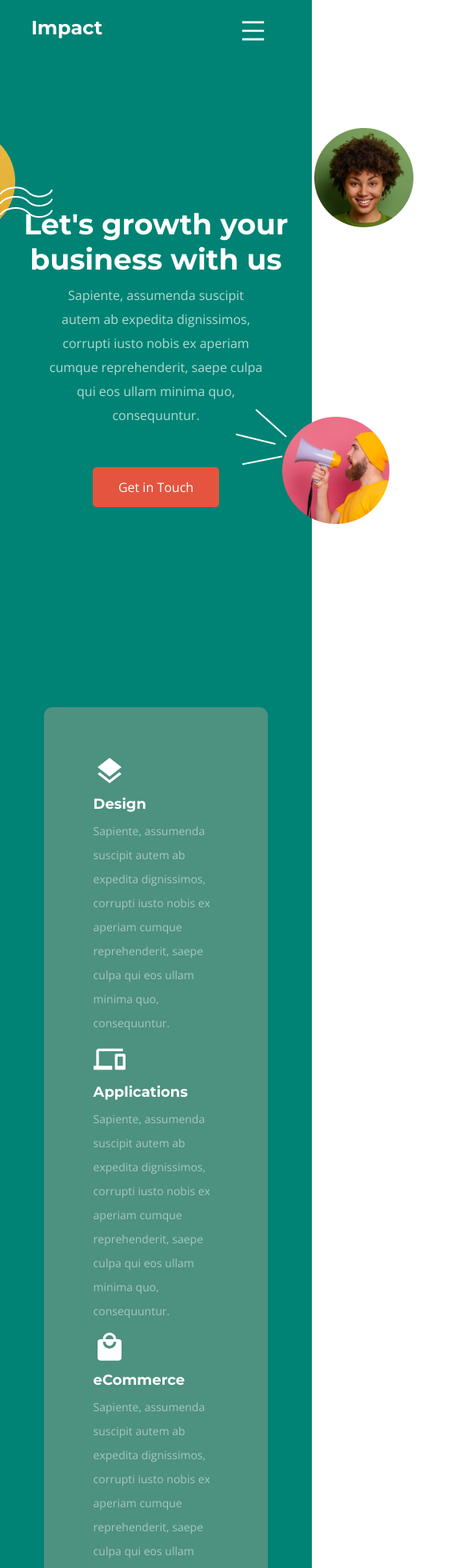
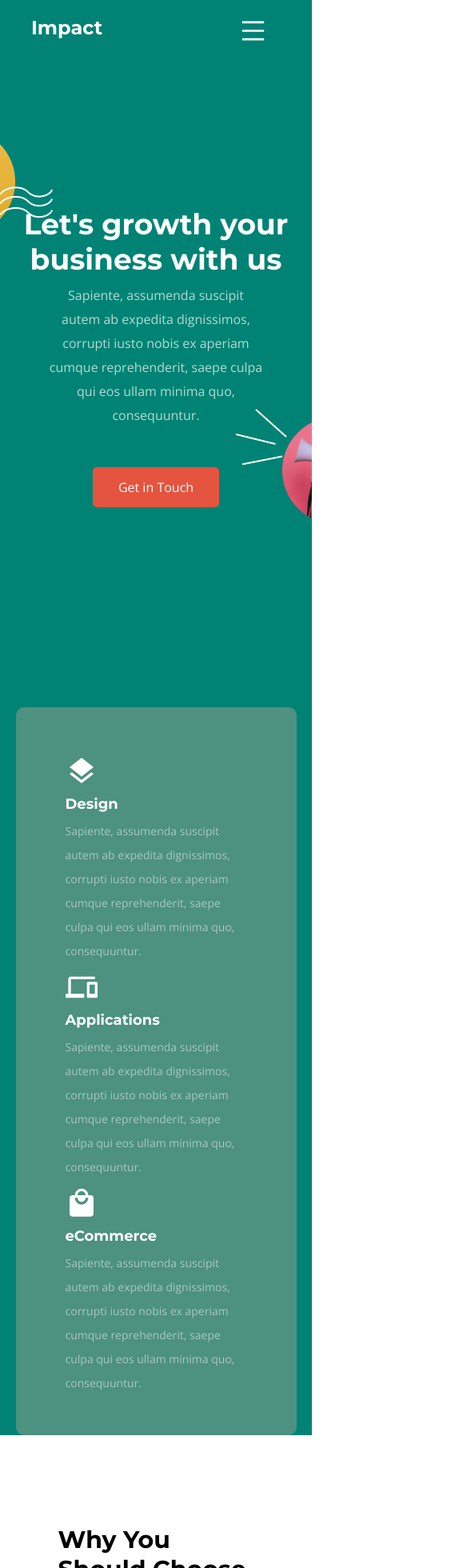
Before and after one commit to nitskp/Internship-IWebCode, a React (Create React App) app: page / in a window 390 px wide. Shown: the top 1960 px of the page at 80% size, 569 px wide, since content can reach past the window. Built offline with nearby package versions, Linux system fonts and the light colour scheme.

Commit message:
Mobile display problem resolved

```diff
--- a/src/css/App.css
+++ b/src/css/App.css
@@ -28,4 +28,5 @@ body{
 
 .wrapper{
   overflow-x: hidden;
+  position: relative;
 }
--- a/src/css/BlogPostSection.css
+++ b/src/css/BlogPostSection.css
@@ -24,7 +24,7 @@
     }
 
     .blog-post-section__text{
-        max-width: 40%;
+        max-width: 60%;
         margin: 0 auto;
         text-align: center;
         margin-bottom: 100px;
--- a/src/css/ChooseSection.css
+++ b/src/css/ChooseSection.css
@@ -22,7 +22,7 @@
 
 
     .choose-section__img-container img {
-        max-width: 630px;
+        max-width: 65vw;
         height: auto;
     }
 }
--- a/src/css/FeatureSection.css
+++ b/src/css/FeatureSection.css
@@ -5,6 +5,7 @@
         margin: 0 auto;
         margin-top: 155px;
         display: flex;
+        overflow-x: hidden;
     }
 
     .feature-section__description{
@@ -23,14 +24,16 @@
         position: absolute;
         top: 160px;
         right: -140px;
-        width: 236px;
+        max-width: 236px;
         height: auto;
+        overflow-x: hidden;
     }
+
 
     .feature-section__info-card{
         background: #4D9180;
-        max-width: 720px;
-        margin: 0 14vw;
+        max-width: 90vw;
+        margin: 0 5vw;
         margin-top: 240px;
         padding: 50px;
         border-radius: 10px;
--- a/src/css/Footer.css
+++ b/src/css/Footer.css
@@ -1,11 +1,11 @@
 .footer{
     color: white;
-    padding: 112px 60px;
+    padding: 112px 5vw;
     background: black;
 }
 
 .footer__info{
-    margin: 20px 60px;
+    margin: 20px auto;
     margin-bottom: 60px;
 }
 
--- a/src/css/WhyUsSection.css
+++ b/src/css/WhyUsSection.css
@@ -24,7 +24,7 @@
         padding-bottom: 50px;
     }
     .why-us-section__img-container img{
-        max-width: inherit;
+        max-width: 100%;
         height: auto;
     }
 
```
Also changed, not shown: 2 other files (tests, documents, lock files or other folders).
